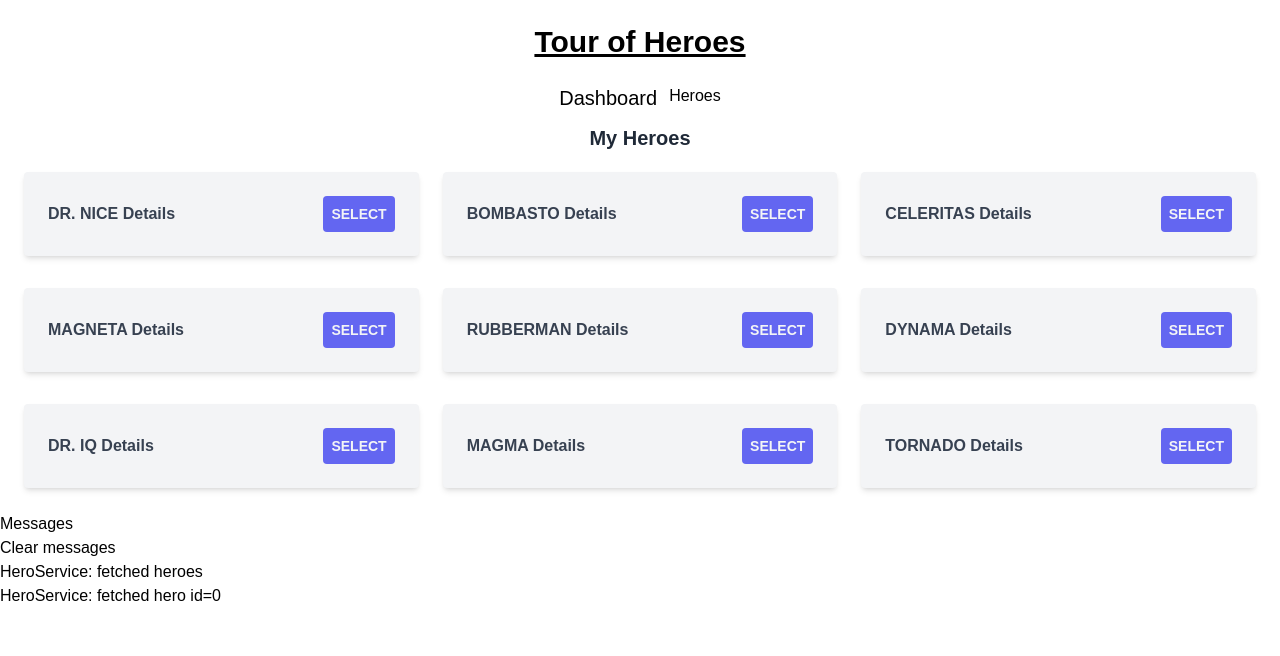
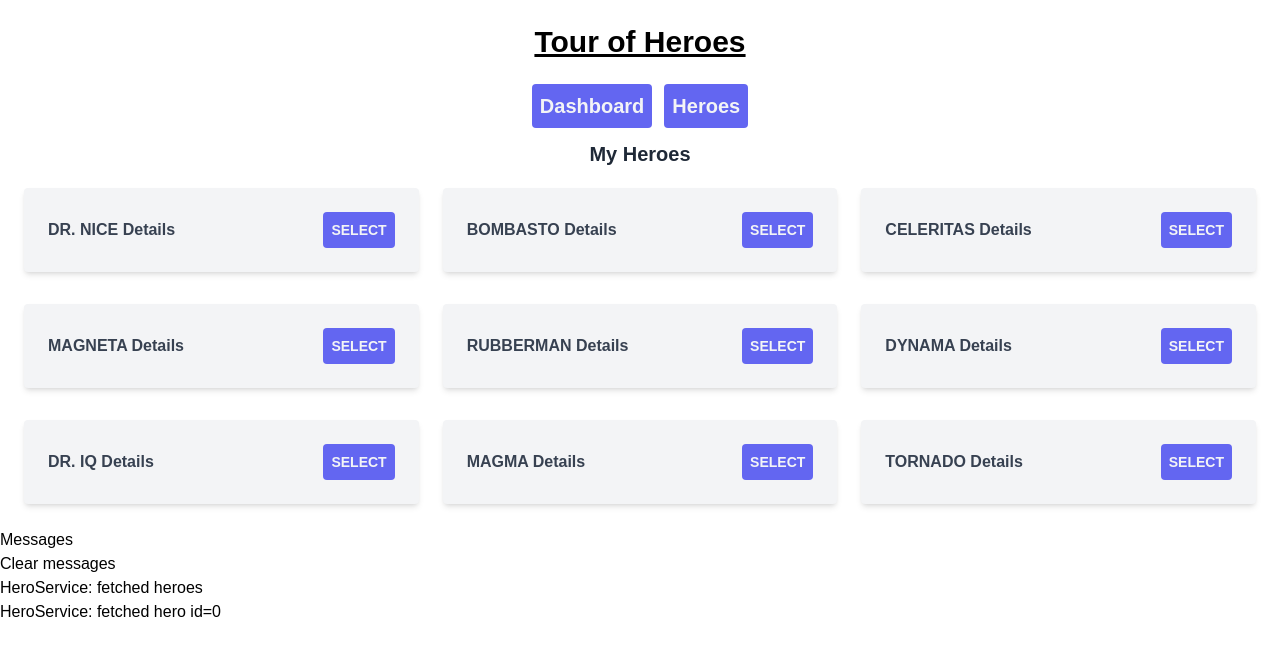
Before and after one commit to b0yu-li/angular-tour-of-heroes, an Angular app: page /heroes in a window 1280 px wide. Shown: the top 656 px of the page. Built offline with nearby package versions, Linux system fonts and the light colour scheme.

Commit message:
style: give 2 tabs of dashboard a look of button

```diff
--- a/src/app/app.component.html
+++ b/src/app/app.component.html
@@ -2,8 +2,8 @@
 
 <div class="p-6">
     <nav class="flex gap-3 justify-center">
-        <a class="text-xl" routerLink="/dashboard">Dashboard</a>
-        <a routerLink="/heroes">Heroes</a>
+        <a class="font-bold text-xl text-gray-100 p-2 bg-indigo-500 rounded" routerLink="/dashboard">Dashboard</a>
+        <a class="font-bold text-xl text-gray-100 p-2 bg-indigo-500 rounded" routerLink="/heroes">Heroes</a>
     </nav>
     <router-outlet />
 </div>
```
